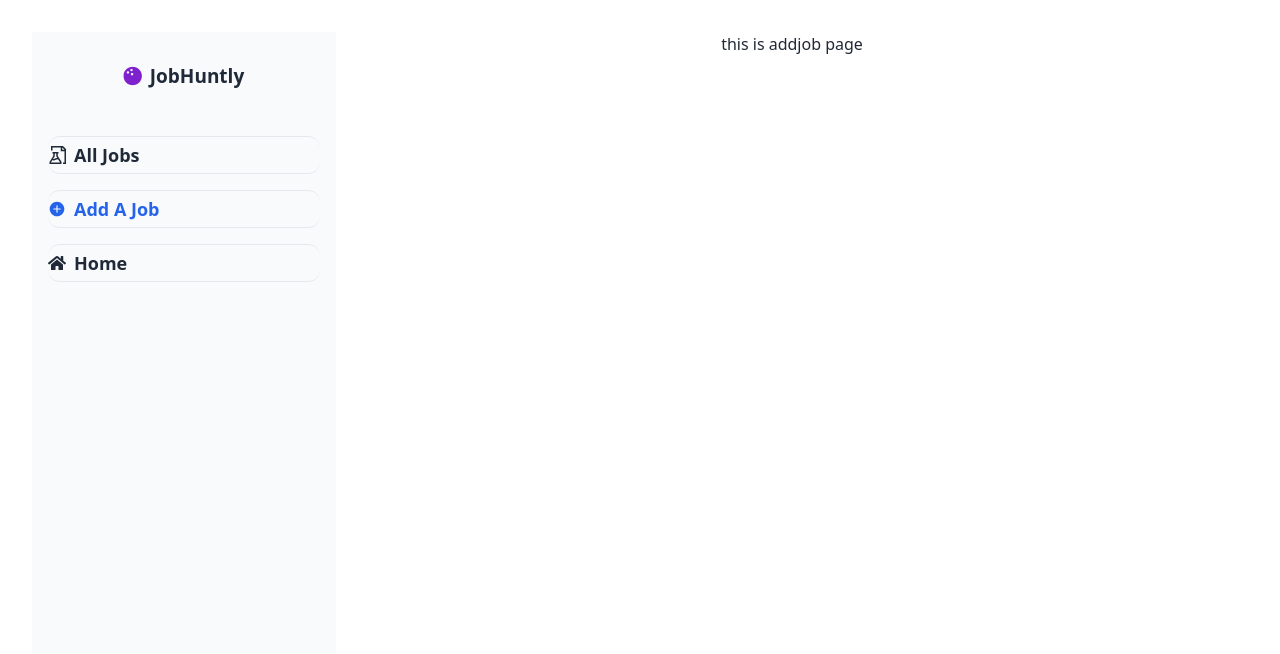
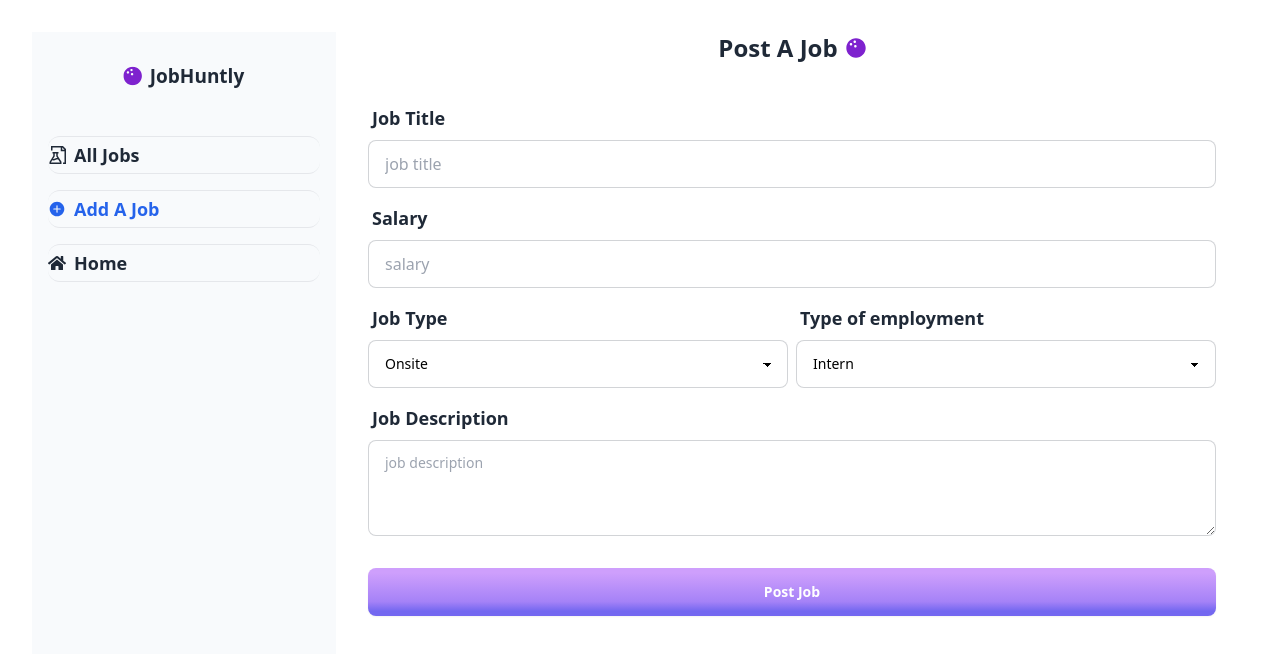
Before and after one commit to chand-stack/job-seeking, a React (Vite) app: page /dashboard/addjob in a window 1280 px wide. Shown: the top 654 px of the page. Built offline with nearby package versions, Linux system fonts and the light colour scheme; no server answers.

Commit message:
chore:add jon function added

```diff
--- a/package.json
+++ b/package.json
@@ -10,15 +10,18 @@
     "preview": "vite preview"
   },
   "dependencies": {
+    "axios": "^1.6.7",
     "firebase": "^10.8.1",
     "localforage": "^1.10.0",
     "match-sorter": "^6.3.4",
     "prop-types": "^15.8.1",
     "react": "^18.2.0",
     "react-dom": "^18.2.0",
+    "react-hook-form": "^7.51.0",
     "react-icons": "^5.0.1",
     "react-router-dom": "^6.22.2",
-    "sort-by": "^1.2.0"
+    "sort-by": "^1.2.0",
+    "sweetalert2": "^11.10.6"
   },
   "devDependencies": {
     "@types/react": "^18.2.56",
--- a/src/Components/Pages/AddJob/AddJob.jsx
+++ b/src/Components/Pages/AddJob/AddJob.jsx
@@ -1,7 +1,119 @@
-import React from 'react'
+import axios from 'axios';
+import React, { useState } from 'react'
+import { useForm } from 'react-hook-form'
+import { FaBowlingBall } from 'react-icons/fa'
+import Swal from 'sweetalert2';
 
 export const AddJob = () => {
+    const { register, handleSubmit } = useForm();
+    const currentDate = new Date()
+  const onSubmit = async (data) => {
+
+    const jobtitle = data.jobtitle
+    const salary = data.salary
+    const jobtype = data.jobtype
+    const employment = data.employment
+    const description = data.description
+    const postingDate = currentDate
+    const jobInfo = {
+        jobtitle,salary,jobtype,employment,description,postingDate
+    }
+const res = await axios.post("http://localhost:5000/post-job", jobInfo)
+console.log(res.data.insertedId);
+if(res.data.insertedId){
+   return Swal.fire({
+        title: "Good job!",
+        text: "Job Posted Successfully",
+        icon: "success"
+      });
+}
+    // console.log(jobtitle,salary,jobtype,description,postingDate,employment);
+}
+
+
+
+
   return (
-    <div>this is addjob page</div>
+    <div>
+
+        <div className='flex items-center gap-2 justify-center'>
+        <h1 className='text-2xl font-bold'>Post A Job </h1>
+        <FaBowlingBall className='text-purple-700 text-xl'/>
+        </div>
+        <div>
+        <form className="card-body text-black" onSubmit={handleSubmit(onSubmit)}>
+                <div className="form-control">
+                  <label className="label">
+                    <span className="label-text font-semibold text-lg flex items-center gap-1">
+                      Job Title
+                    </span>
+                  </label>
+                  <input
+                  {...register("jobtitle")}
+                    type="text"
+                    placeholder="job title"
+                    className="input input-bordered"
+                    required
+                  />
+                </div>
+                <div className="form-control">
+                  <label className="label">
+                    <span className="label-text font-semibold text-lg flex items-center gap-1">
+                      Salary
+                    </span>
+                  </label>
+                  <input
+                  {...register("salary")}
+                    type="text"
+                    placeholder="salary"
+                    className="input input-bordered"
+                    required
+                  />
+                </div>
+                <div className='md:flex w-full gap-2'>
+                <div className="form-control w-full">
+                  <label className="label">
+                    <span className="label-text font-semibold text-lg flex items-center gap-1">
+                      Job Type
+                    </span>
+                  </label>
+                  <select  className="select select-bordered w-full "  {...register("jobtype")}>
+  <option value="onsite" >Onsite</option>
+  <option value="remote" >Remote</option>
+</select>
+                </div>
+                <div className="form-control w-full">
+                  <label className="label">
+                    <span className="label-text font-semibold text-lg flex items-center gap-1">
+                    Type of employment
+                    </span>
+                  </label>
+                  <select className="select select-bordered w-full "   {...register("employment")}>
+  <option value="intern">Intern</option>
+  <option value="party-time">Part-Time</option>
+  <option value="full-time">Full-Time</option>
+</select>
+                </div>
+                </div>
+                <div className="form-control">
+                  <label className="label">
+                    <span className="label-text font-semibold text-lg flex items-center gap-1">
+                      Job Description
+                    </span>
+                  </label>
+                  <textarea {...register("description")} name='description' className="textarea textarea-bordered h-24" placeholder="job description"></textarea>
+                </div>
+                <div className="form-control mt-6">
+                  <button
+                    type="submit"
+                    className="btn btn-primary bg-gradient-to-t from-[#7367F0] from-10% via-[#A582F7] via-30% to-[#CE9FFC] to-90% border-none text-white"
+                  >
+                    Post Job
+                  </button>
+                </div>
+
+              </form>
+        </div>
+    </div>
   )
 }
```
Also changed, not shown: 1 other file (tests, documents, lock files or other folders).
